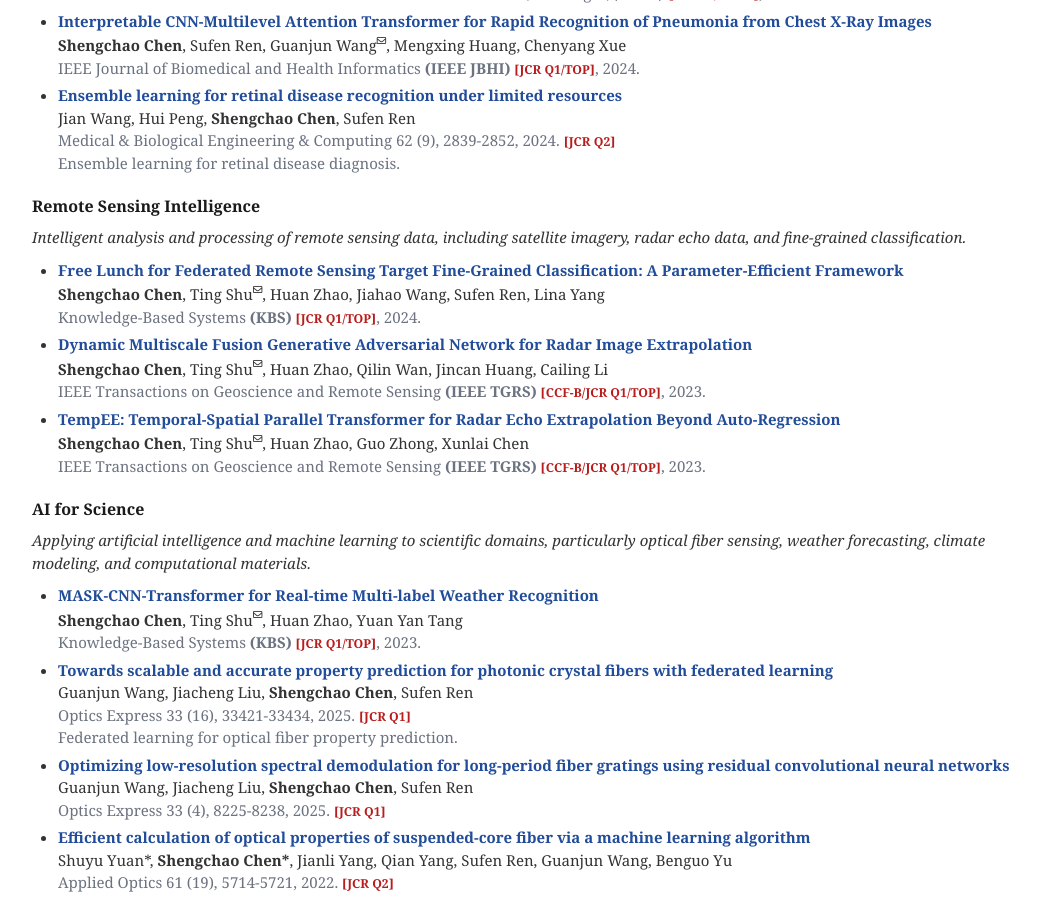
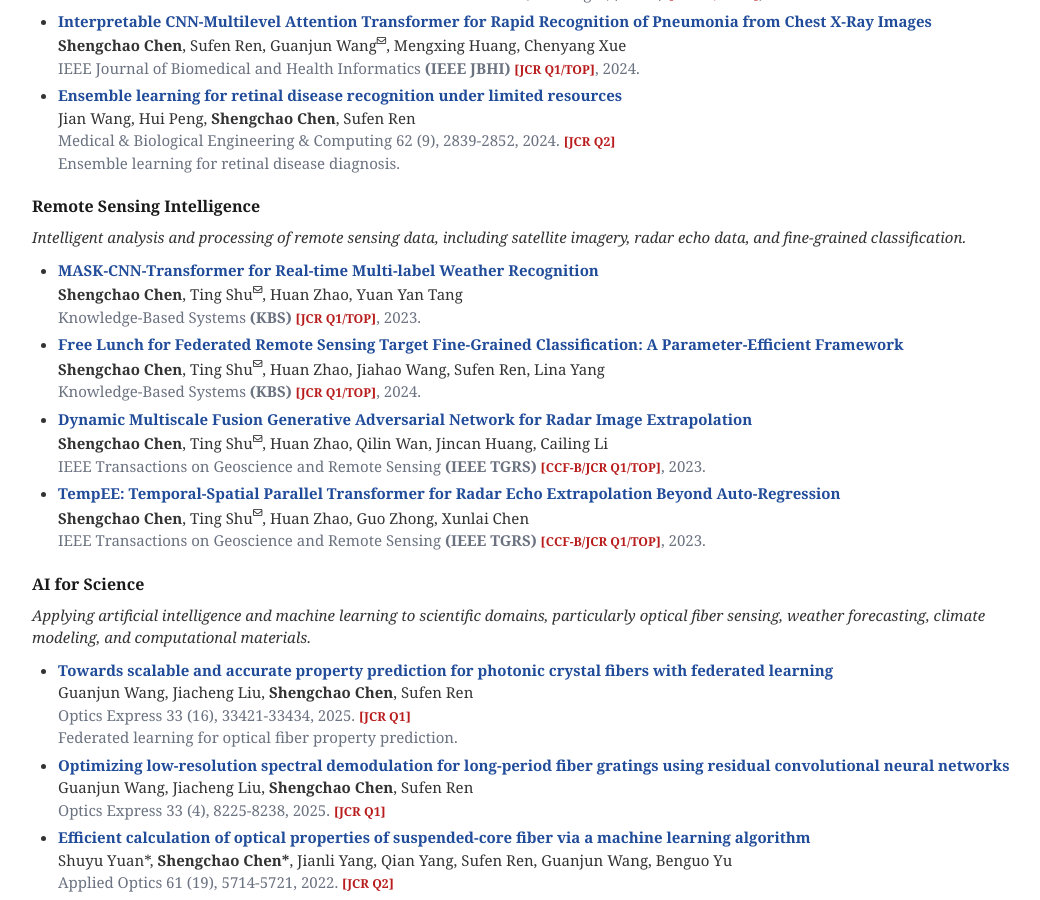
Before and after one commit to shengchaochen82/shengchaochen82.github.io, a Jekyll site: the page built from index.md, in a window 1280 px wide and 900 px high, scrolled down 1803 px. Shown: the whole window, without its empty margins (108-1148 px from the left). Built offline with Jekyll 4.4.1, drawn with Linux system fonts in a browser that asks for light colours; part of the change alters nothing that is shown.

Commit message:
Content: move MASK-CNN-Transformer paper to Remote Sensing Intelligence
Co-Authored-By: Claude Sonnet 5 <noreply@anthropic.com>

```diff
--- a/_data/publications.yml
+++ b/_data/publications.yml
@@ -68,14 +68,6 @@ ai4science:
   color: "#10b981"
   description: "Applying artificial intelligence and machine learning to scientific domains, particularly optical fiber sensing, weather forecasting, climate modeling, and computational materials."
   papers:
-    - title: "MASK-CNN-Transformer for Real-time Multi-label Weather Recognition"
-      authors: "<strong>Shengchao Chen</strong>, Ting Shu<sup><i class='fa-regular fa-envelope fa-xs'></i></sup>, Huan Zhao, Yuan Yan Tang"
-      conference_short: KBS
-      conference: "Knowledge-Based Systems <strong>(KBS)</strong> <span class='classic-tag'>[JCR Q1/TOP]</span>, 2023."
-      pdf: "https://www.sciencedirect.com/science/article/abs/pii/S0950705123006317"
-      bibtex: "https://class-il.mpi-inf.mpg.de/mnemonics/"
-      image: "./assets/img/mask.png"
-
     - title: "Towards scalable and accurate property prediction for photonic crystal fibers with federated learning"
       authors: "Guanjun Wang, Jiacheng Liu, <strong>Shengchao Chen</strong>, Sufen Ren"
       conference_short: Optics Express
@@ -163,6 +155,14 @@ remote_sensing:
   color: "#f59e0b"
   description: "Intelligent analysis and processing of remote sensing data, including satellite imagery, radar echo data, and fine-grained classification."
   papers:
+    - title: "MASK-CNN-Transformer for Real-time Multi-label Weather Recognition"
+      authors: "<strong>Shengchao Chen</strong>, Ting Shu<sup><i class='fa-regular fa-envelope fa-xs'></i></sup>, Huan Zhao, Yuan Yan Tang"
+      conference_short: KBS
+      conference: "Knowledge-Based Systems <strong>(KBS)</strong> <span class='classic-tag'>[JCR Q1/TOP]</span>, 2023."
+      pdf: "https://www.sciencedirect.com/science/article/abs/pii/S0950705123006317"
+      bibtex: "https://class-il.mpi-inf.mpg.de/mnemonics/"
+      image: "./assets/img/mask.png"
+
     - title: "Free Lunch for Federated Remote Sensing Target Fine-Grained Classification: A Parameter-Efficient Framework"
       authors: "<strong>Shengchao Chen</strong>, Ting Shu<sup><i class='fa-regular fa-envelope fa-xs'></i></sup>, Huan Zhao, Jiahao Wang, Sufen Ren, Lina Yang"
       conference_short: KBS
```
